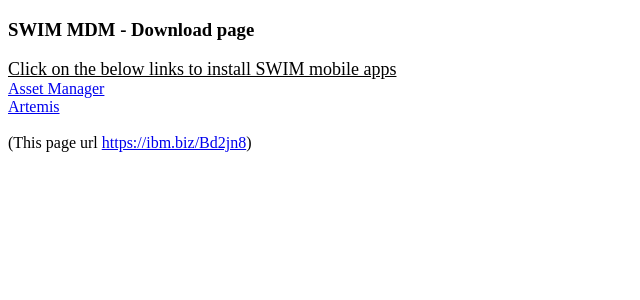
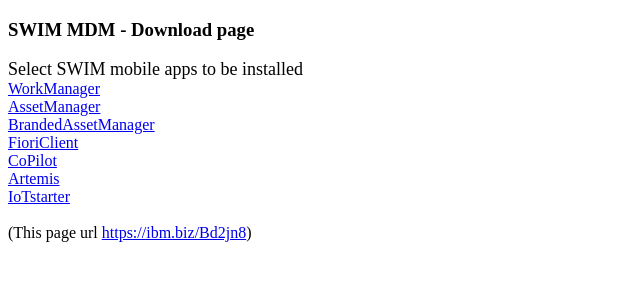
Before and after one commit to decroos/SWIM-mdm, a Flask app: page / in a window 1280 px wide. Shown: the top 300 px of the page, without its empty margins (0-640 px from the left). Run offline with Flask 2, Linux system fonts and the light colour scheme.

Commit message:
Update swim-mdm.html

```diff
--- a/templates/swim-mdm.html
+++ b/templates/swim-mdm.html
@@ -6,9 +6,14 @@
   </head>
 <body>
 <h3>SWIM MDM - Download page</h3>
-<div style="font-size:18px"><u>Click on the below links to install SWIM mobile apps</u></div>
-<div><a href="./AssetManager/swimassetmanager.html">Asset Manager</a></div>
-<div><a href="./Artemis/artemis.html">Artemis</a></div>
+<div style="font-size:18px">Select SWIM mobile apps to be installed</div>
+<div><a href="https://smp1.ls.lagaude.ibm.com/WorkManager/swim.html">WorkManager</a></div>
+<div><a href="https://smp1.ls.lagaude.ibm.com/AssetManager/assetmanager.html">AssetManager</a></div>
+<div><a href="https://smp1.ls.lagaude.ibm.com/AssetManager/swimassetmanager.html">BrandedAssetManager</a></div>
+<div><a href="https://smp1.ls.lagaude.ibm.com/FioriClient/fioriclient.html">FioriClient</a></div>
+<div><a href="https://smp1.ls.lagaude.ibm.com/Copilot/copilot.html">CoPilot</a></div>
+<div><a href="https://smp1.ls.lagaude.ibm.com/Artemis/artemis.html">Artemis</a></div>
+<div><a href="https://smp1.ls.lagaude.ibm.com/IoTstarter/iotstarter.html">IoTstarter</a></div>
 </br>
 <div>
 (This page url <a href="https://ibm.biz/Bd2jn8">https://ibm.biz/Bd2jn8</a>)
```
